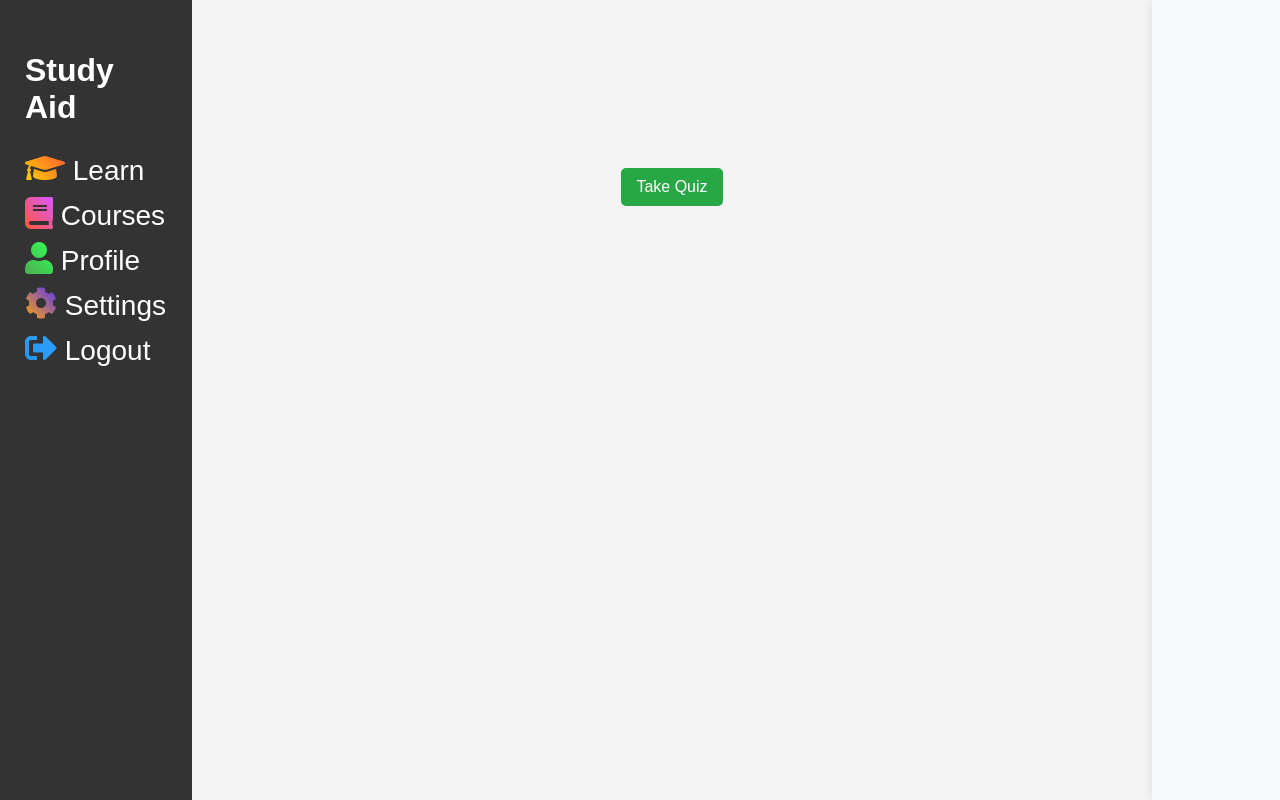
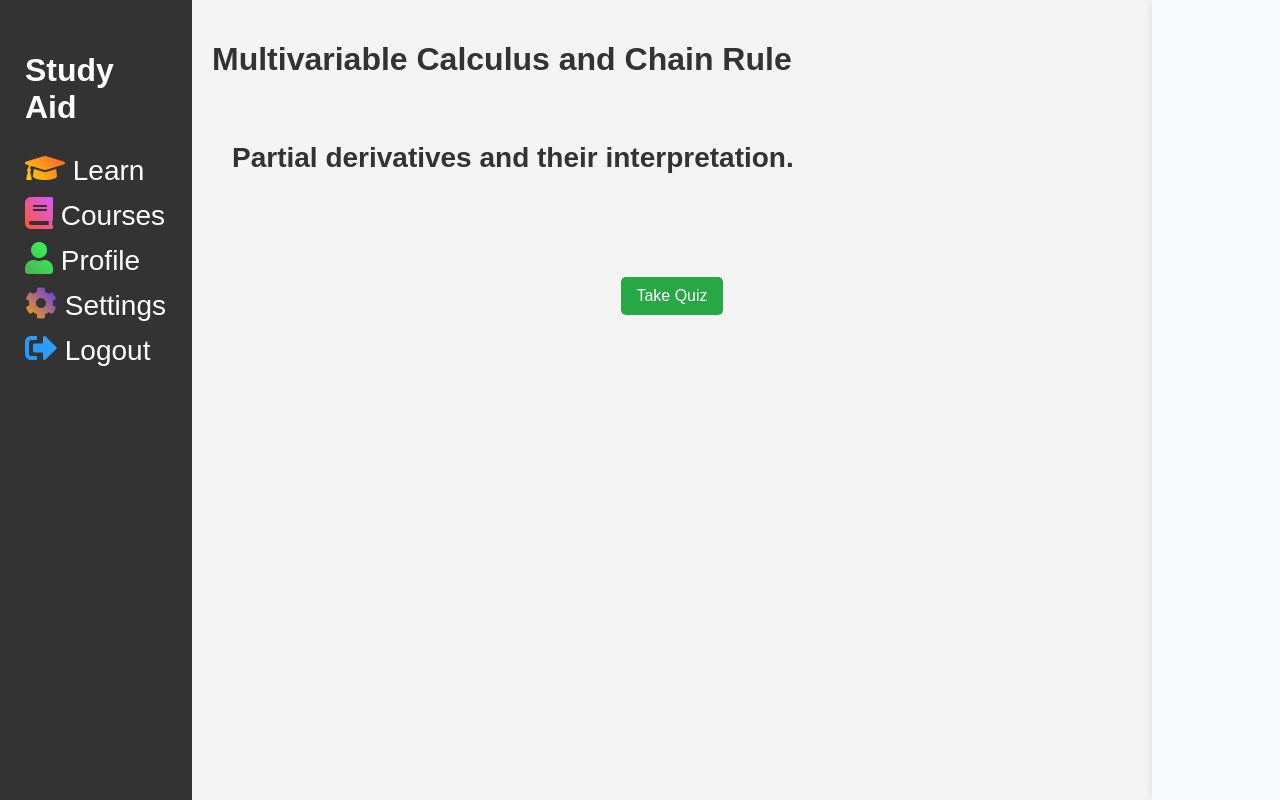
Before and after one commit to sally-20/InteractiveIntelligenceStudyAid, a Python web app: template templates/lessons/calitdlsn1.html in a window 1280 px wide. Run offline with Jinja, Linux system fonts and the light colour scheme; the template is opened without the code that fills it, so the values that code supplies are empty.

Commit message:
Update calitdlsn1.html

```diff
--- a/templates/lessons/calitdlsn1.html
+++ b/templates/lessons/calitdlsn1.html
@@ -381,9 +381,10 @@
             </ul>
         </aside>
         <main class="lesson-main-content">
-            <h1></h1>
+            <h1>Multivariable Calculus and Chain Rule</h1>
             <div id="sublesson1">
-                <h2></h2>
+                <h2>Partial derivatives and their interpretation.
+</h2>
                 <p>
 
                 </p>
```
